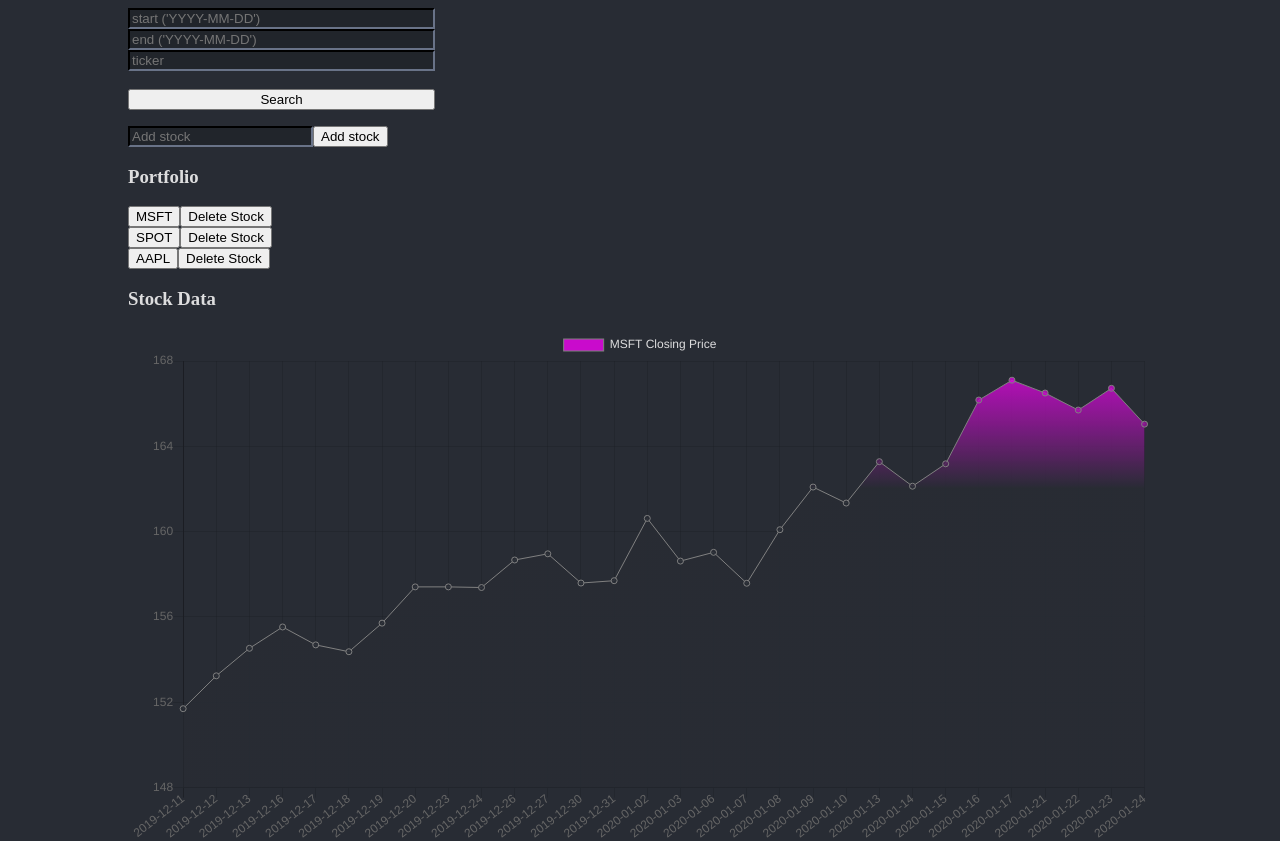
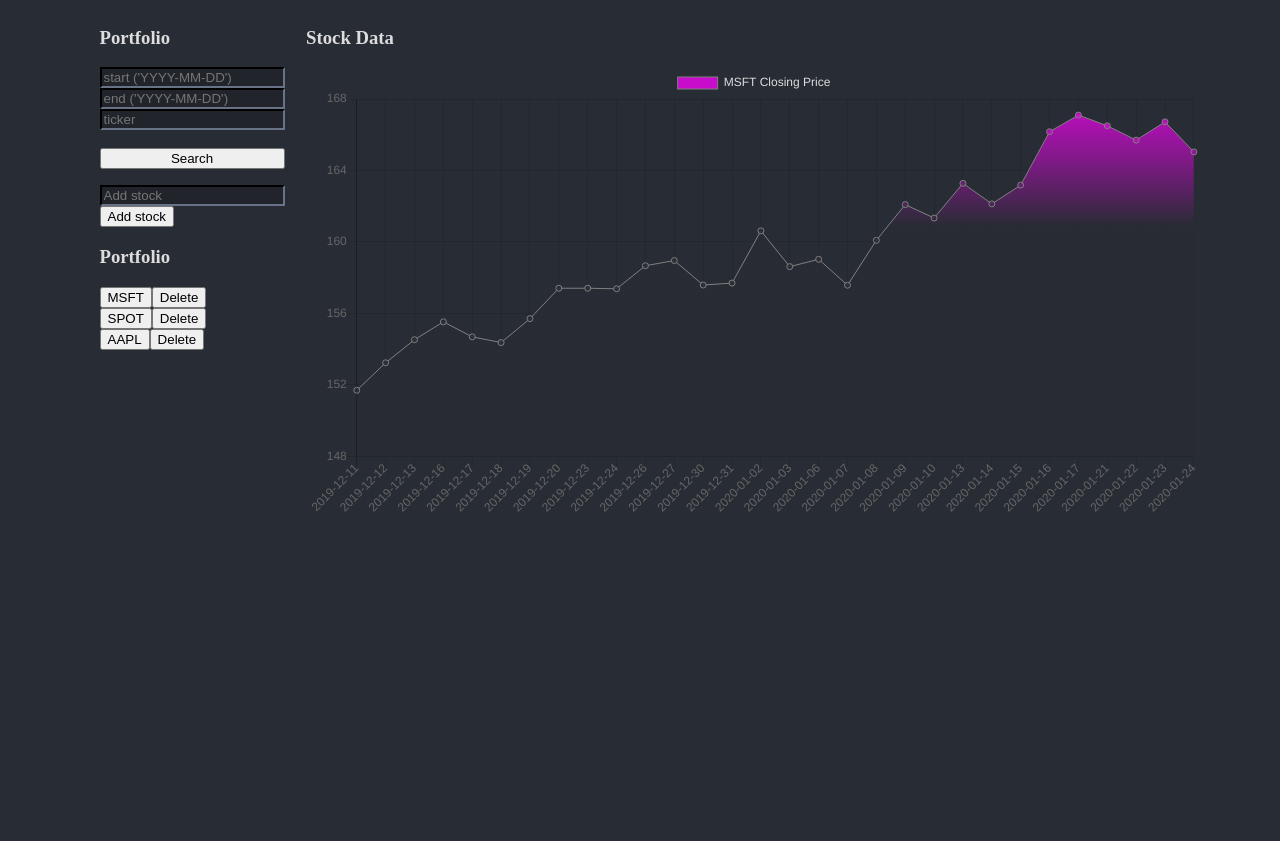
Before and after one commit to Team-Red-Lipped-Batfish/StockVisualizer, a React app: page / in a window 1280 px wide. After the commit the page ends 800 px from the top, so only its background shows below. Built offline with nearby package versions, Linux system fonts and the light colour scheme.

Commit message:
Grid Layout

```diff
--- a/client/components/App.js
+++ b/client/components/App.js
@@ -372,6 +372,7 @@
     }
     return (
       <div>
+        <div className="stock-view">
           <div>
             <Visualizer
               app={
@@ -384,7 +385,6 @@
            }
           }
             />
-        </div>
             <Portfolio
               portfolioList={portfolioList}
               handleSubmit={handleSubmit}
@@ -393,7 +393,7 @@
               addStockToPortfolio={addStockToPortfolio}
               deleteStock={deleteStock}
             />
-        <div className="stock-view">
+          </div>
           <LineGraph
             data={data}
           />
--- a/client/components/LineGraph.js
+++ b/client/components/LineGraph.js
@@ -87,7 +87,7 @@
         className="Line Graph"
         style={{
           position: 'relative',
-          width: '80vw',
+          width: '70vw',
           height: '40vh',
         }}
       >
--- a/client/components/Portfolio.js
+++ b/client/components/Portfolio.js
@@ -20,16 +20,15 @@
         <button ticker={ticker} type="submit" onClick={handleSubmit}>
           {ticker}
         </button>
-        <button ticker={ticker} type="submit" onClick={deleteStock}> Delete Stock</button>
+        <button ticker={ticker} type="submit" onClick={deleteStock}> Delete</button>
       </div>
     ));
     return (
       <div>
         <div className="addStock">
           <input field="newStock" type="text" placeholder="Add stock" value={newStock} onChange={handleChange} />
-          <button type="submit" onClick={addStockToPortfolio}>Add stock</button>
-
         </div>
+        <button type="submit" onClick={addStockToPortfolio}>Add stock</button>
         <div className="grid-container">
           <h3>Portfolio</h3>
           {jsxList}
--- a/client/components/Visualizer.js
+++ b/client/components/Visualizer.js
@@ -22,6 +22,7 @@
     } = app;
     return (
       <div className="SearchBar">
+        <h3>Portfolio</h3>
         <form
           className="grid-container"
         >
--- a/client/styles.css
+++ b/client/styles.css
@@ -9,7 +9,7 @@
   background-color: rgb(40, 44, 52);
   color: rgb(221, 221, 222);
   display: grid;
-  justify-content: center;
+  /* justify-content: center; */
   grid-template-columns: 1fr;
   grid-auto-flow: row;
 }
@@ -20,7 +20,7 @@
 .stock-view {
   display: grid;
   grid-template-columns: max-content max-content;
-  grid-gap: 10%;
+  grid-gap: 2%;
 }
 
 input {
```
Lines whose indentation alone changed are shown as unchanged.
